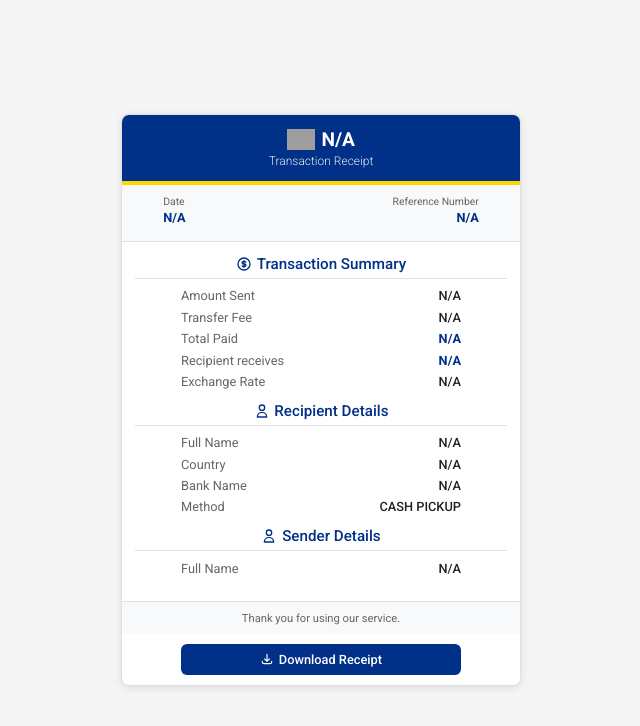
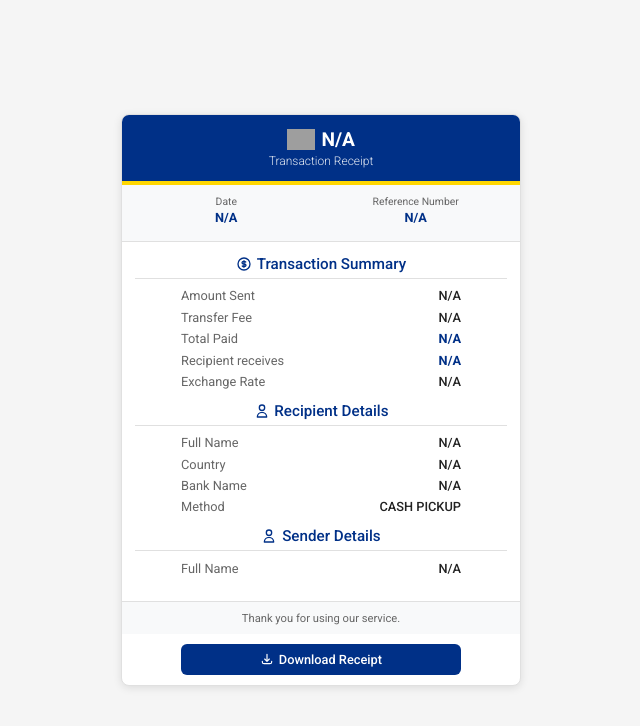
Before and after one commit to Alsameer-IT/global-remit-extractor, a plain HTML site: page receipt.html in a window 1280 px wide. Shown: the whole page, without its empty margins (319-959 px from the left). Drawn offline with Linux system fonts and the light colour scheme; grey boxes are pictures that could not be loaded.

Commit message:
Update receipt.html

```diff
--- a/receipt.html
+++ b/receipt.html
@@ -65,7 +65,7 @@
         .top-details {
             display: flex;
             justify-content: space-between;
-            align-items: flex-start;
+            align-items: center;
             padding: 0.6rem;
             background: #f8f9fa;
             border-bottom: 1px solid #e0e0e0;
@@ -74,23 +74,9 @@
         .top-details .detail-row {
             display: flex;
             flex-direction: column;
+            align-items: center;
             gap: 0.15rem;
-            width: 33.33%;
-        }
-
-        .top-details .detail-row.date-row {
-            align-items: flex-start;
-            text-align: left;
-        }
-
-        .top-details .detail-row.pin-row {
-            align-items: center;
-            text-align: center;
-        }
-
-        .top-details .detail-row.reference-row {
-            align-items: flex-end;
-            text-align: right;
+            flex: 1;
         }
 
         .top-details .detail-key {
@@ -117,10 +103,6 @@
             background: #ffd700;
             padding: 0.2rem 0.5rem;
             border-radius: 3px;
-        }
-
-        .top-details .pin-row.hidden {
-            display: none;
         }
 
         .receipt-body {
@@ -243,7 +225,7 @@
         </div>
 
         <div class="top-details">
-            <div class="detail-row date-row">
+            <div class="detail-row">
                 <div class="detail-key">Date</div>
                 <div class="detail-value" id="date">N/A</div>
             </div>
@@ -251,7 +233,7 @@
                 <div class="detail-key">Transaction PIN</div>
                 <div class="detail-value" id="pin"></div>
             </div>
-            <div class="detail-row reference-row">
+            <div class="detail-row">
                 <div class="detail-key">Reference Number</div>
                 <div class="detail-value" id="referenceNumber"></div>
             </div>
@@ -449,7 +431,7 @@
             serviceFee: params.get('serviceCharge') ? addCommas(params.get('serviceCharge').replace(/ BND$/, '')) : 'N/A',
             totalPaid: params.get('totalAmount') ? addCommas(params.get('totalAmount').replace(/ BND$/, '')) : 'N/A',
             payoutAmount: params.get('amount') ? `${addCommas(params.get('amount'))} ${countryDetails.currency}` : 'N/A',
-            exchangeRate: params.get('exchangeRate') ? `1 = ${addCommas(params.get('exchangeRate').replace(/ [A-Z]+$/i, ''))}` : 'N/A',
+            exchangeRate: params.get('exchangeRate') ? `1=${addCommas(params.get('exchangeRate').replace(/\s*[A-Z]{3}$/, ''))}` : 'N/A',
             beneficiaryName: params.get('beneficiaryName') || 'N/A',
             beneficiaryMobile: params.get('beneficiaryMobile') || 'N/A',
             bankName: params.get('bankName') || 'N/A',
```
